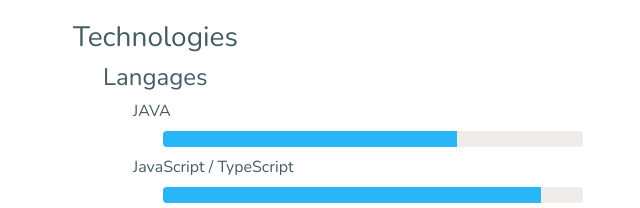
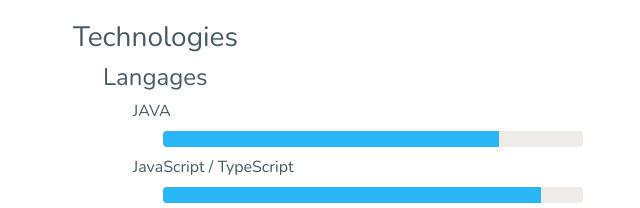
Before and after one commit to rajaomariajaona/my-website, a website: page index.html in a window 1280 px wide. Shown: the part 1380-1588 px from the top of the page, 42-682 px from the left. Drawn offline with nearby package versions, Linux system fonts and the light colour scheme; files that its build step writes are made by us from their sources.

Commit message:
java to 80%

```diff
--- a/index.html
+++ b/index.html
@@ -116,7 +116,7 @@
                         <li>JAVA
                             <div class="level-1 my-2">
                                 <div class="progress">
-                                    <div class="progress-bar" style="width: 70%;" role="progressbar" aria-valuenow="0"
+                                    <div class="progress-bar" style="width: 80%;" role="progressbar" aria-valuenow="0"
                                         aria-valuemin="0" aria-valuemax="100"></div>
                                 </div>
                             </div>
```
